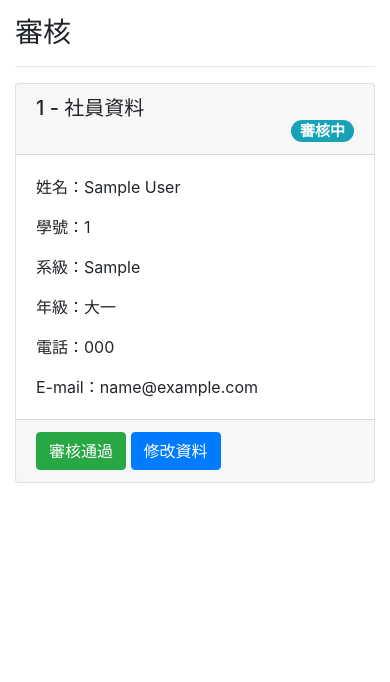
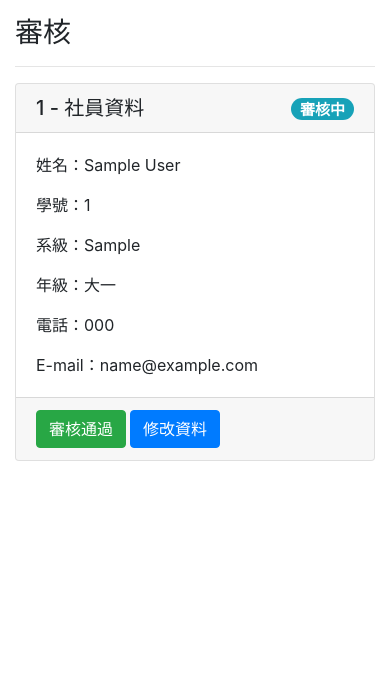
Before and after one commit to D0683497/JoinClub, a Django app: page /review/1 in a window 390 px wide. Shown: the part 56-738 px from the top of the page. Run offline with Django 3.2, Linux system fonts and the light colour scheme; tables that the repository leaves empty hold one stand-in row (values such as "Sample post"); some libraries are stand-ins or nearby versions.

Commit message:
complete review

```diff
--- a/join/templates/review.html
+++ b/join/templates/review.html
@@ -8,11 +8,11 @@
     <hr>
     <div class="card">
         <h5 class="card-header">
-            <div class="row">
-                <div class="col-sm-6">
+            <div class="row justify-content-between">
+                <div class="col-auto">
                     {{ member.nid }} - 社員資料
                 </div>
-                <div class="d-flex col-sm-6 justify-content-end">
+                <div class="col-auto">
                     {% comment %} 審核中 {% endcomment %}
                     {% ifequal member.status "UR" %}
                         <span class="badge badge-pill badge-info">
@@ -43,8 +43,18 @@
             <p class="card-text">E-mail：{{ member.email }}</p>
         </div>
         <div class="card-footer">
-            <a href="" class="btn btn-success" role="button">審核通過</a>
-            <a href="{% url 'join:edit' id=member.id %}" class="btn btn-primary" role="button">修改資料</a>
+            <form class="form-inline" action="{% url 'join:review' id=member.id %}" method="POST">
+                {% csrf_token %}
+                {% comment %} 審核中 {% endcomment %}
+                {% ifequal member.status "UR" %}
+                    <button type="submit" class="btn btn-success mr-1">審核通過</button>
+                {% endifequal %}
+                {% comment %} 未付款 {% endcomment %}
+                {% ifequal member.status "NP" %}
+                    <button type="submit" class="btn btn-success mr-1">確認付款</button>
+                {% endifequal %}
+                <a href="{% url 'join:edit' id=member.id %}" class="btn btn-primary" role="button">修改資料</a>
+            </form>
         </div>
     </div>
 </div>
--- a/join/views.py
+++ b/join/views.py
@@ -26,6 +26,13 @@ def search(request):
 
 def review(request, id):
     member = get_object_or_404(Member, id=id)
+    if request.method == 'POST':
+        if member.status == 'UR':
+            member.status = 'NP'
+            member.save()
+        elif member.status == 'NP':
+            member.status = 'M'
+            member.save()
     return render(request, 'review.html', {'member': member})
 
 def edit(request, id):
```
